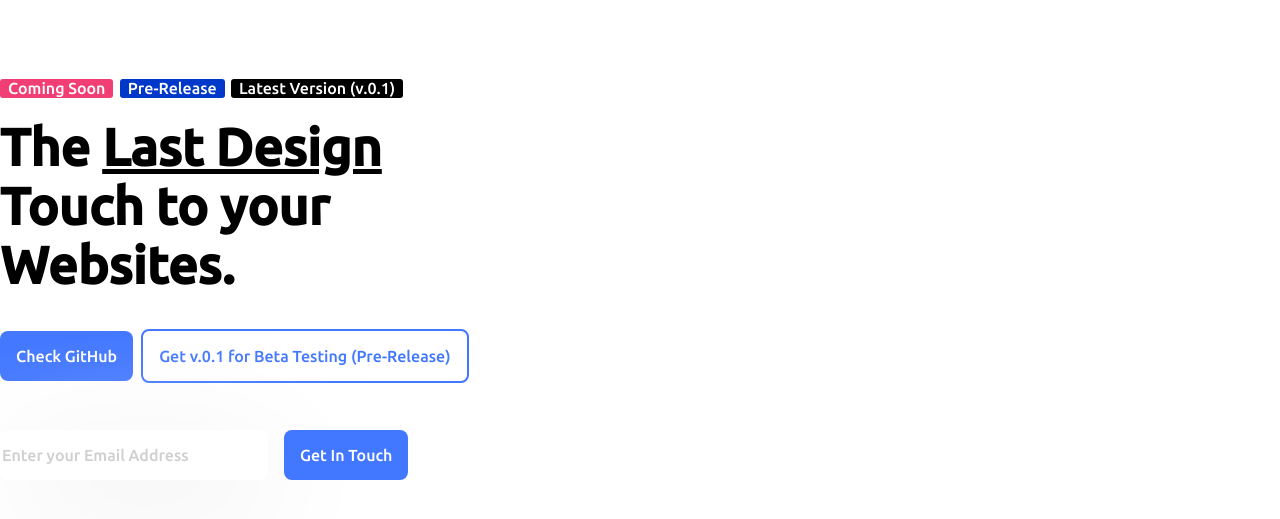
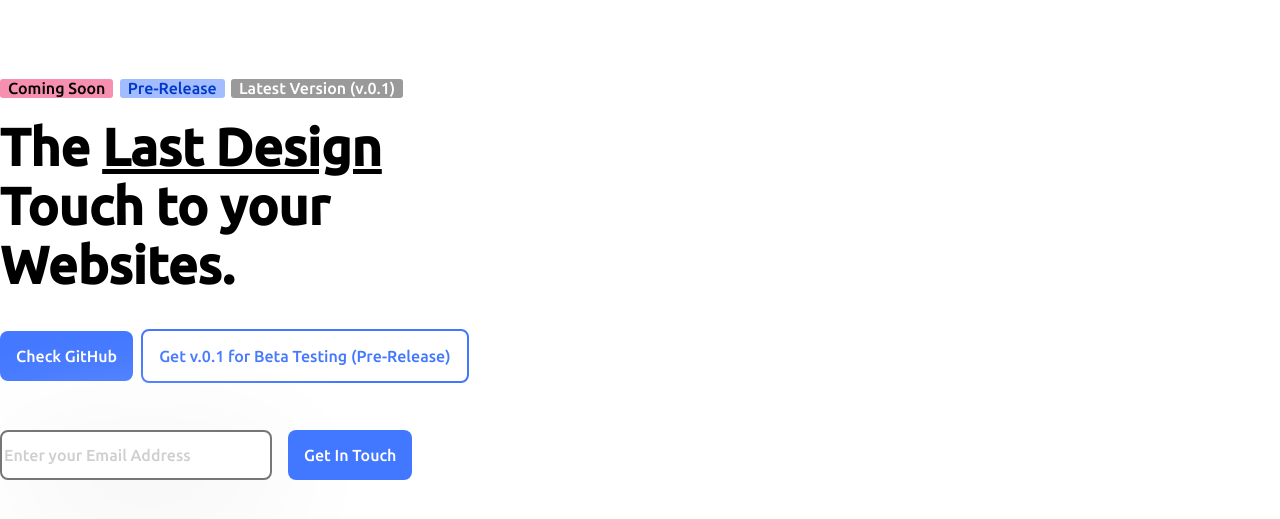
Before and after one commit to Jaspreet099/eccentrictouch.website.frontend, a plain HTML site: page index.htm in a window 1280 px wide. Shown: the part 87-606 px from the top of the page. Drawn offline with Linux system fonts and the light colour scheme.

Commit message:
@yashsehgal: LICENSE modified, Frontend Code added

```diff
--- a/components/footer.js
+++ b/components/footer.js
@@ -0,0 +1,4 @@
+let footer = document.createElement("div");
+footer.className = "footer";
+
+document.getElementById("footer").appendChild(footer);
--- a/css/general.scss
+++ b/css/general.scss
@@ -1,4 +1,5 @@
 @import url('https://fonts.googleapis.com/css2?family=Ubuntu:wght@500&display=swap');
+@import url('https://fonts.googleapis.com/css2?family=Poppins&display=swap');
 
 .primaryButton {
     color: white;
@@ -57,10 +58,11 @@
     font-weight: 550;
     font-size: medium;
     border-radius: 8px;
-    border-top-style: hidden;
-    border-right-style: hidden;
-    border-left-style: hidden;
-    border-bottom-style: hidden;
+    border-top-style: solid;
+    border-right-style: solid;
+    border-left-style: solid;
+    border-bottom-style: solid;
+    border-width: 2px;
     margin-right: 1em;
     box-shadow: 12px 24px 120px rgb(236, 236, 236);
 }
@@ -129,18 +131,18 @@
 }
 
 .bg-red {
-    background-color: rgb(241, 62, 116);
-    color: white;
+    background-color: rgba(241, 62, 116, 0.575);
+    color: black;
 }
 
 .bg-purple {
-    background-color: #0038C9;
-    color: white;
+    background-color: #0048ff5d;
+    color: #0038C9;
 }
 
 .bg-dark {
     color: white;
-    background-color: black;
+    background-color: rgba(0, 0, 0, 0.397);
 }
 
 .tag {
--- a/index.htm
+++ b/index.htm
@@ -6,7 +6,7 @@
   <meta name="viewport" content="width=device-width, initial-scale=1.0">
   <link rel="stylesheet" href="css/index.css">
   <link rel="stylesheet" href="css/general.css">
-  <title>The DesignSystems</title>
+  <title>Eccentric Touch</title>
 </head>
 <body>
   <div id="header"></div>
```
Also changed, not shown: css/general.css, 2 other files.
